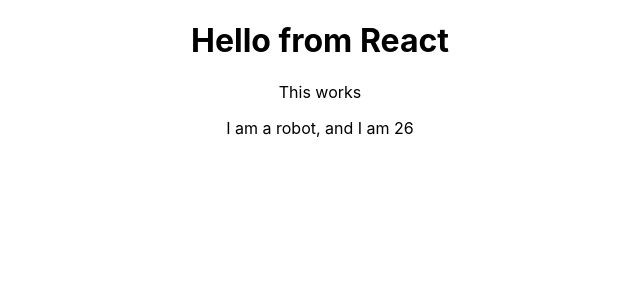
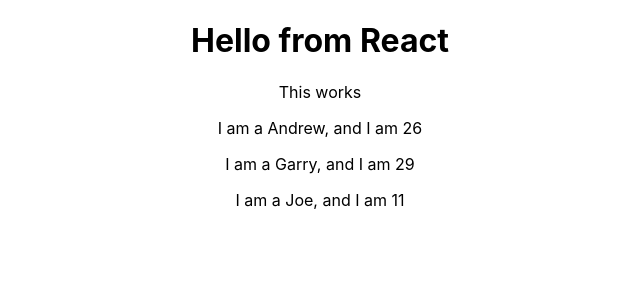
Before and after one commit to hawrot/react, a React (Create React App) app: page / in a window 1280 px wide. Shown: the top 300 px of the page, without its empty margins (320-960 px from the left). Built offline with nearby package versions, Linux system fonts and the light colour scheme.

Commit message:
using properties

```diff
--- a/src/App.js
+++ b/src/App.js
@@ -7,9 +7,10 @@
     <div className="App">
       <h1> Hello from React</h1>
         <p>This works</p>
-        <Person/>
+        <Person name="Andrew"/>
+        <Person name="Garry"/>
+        <Person name="Joe"/>
     </div>
-
   );
 }
 
--- a/src/Person/Person.js
+++ b/src/Person/Person.js
@@ -1,7 +1,7 @@
 import React from "react";
 
-const person = () => {
-    return <p>I am a robot, and I am {Math.floor(Math.random()*30)}</p>
+const person = (props) => {
+    return <p>I am a {props.name}, and I am {Math.floor(Math.random()*30)}</p>
 };
 
 export default person;
```
